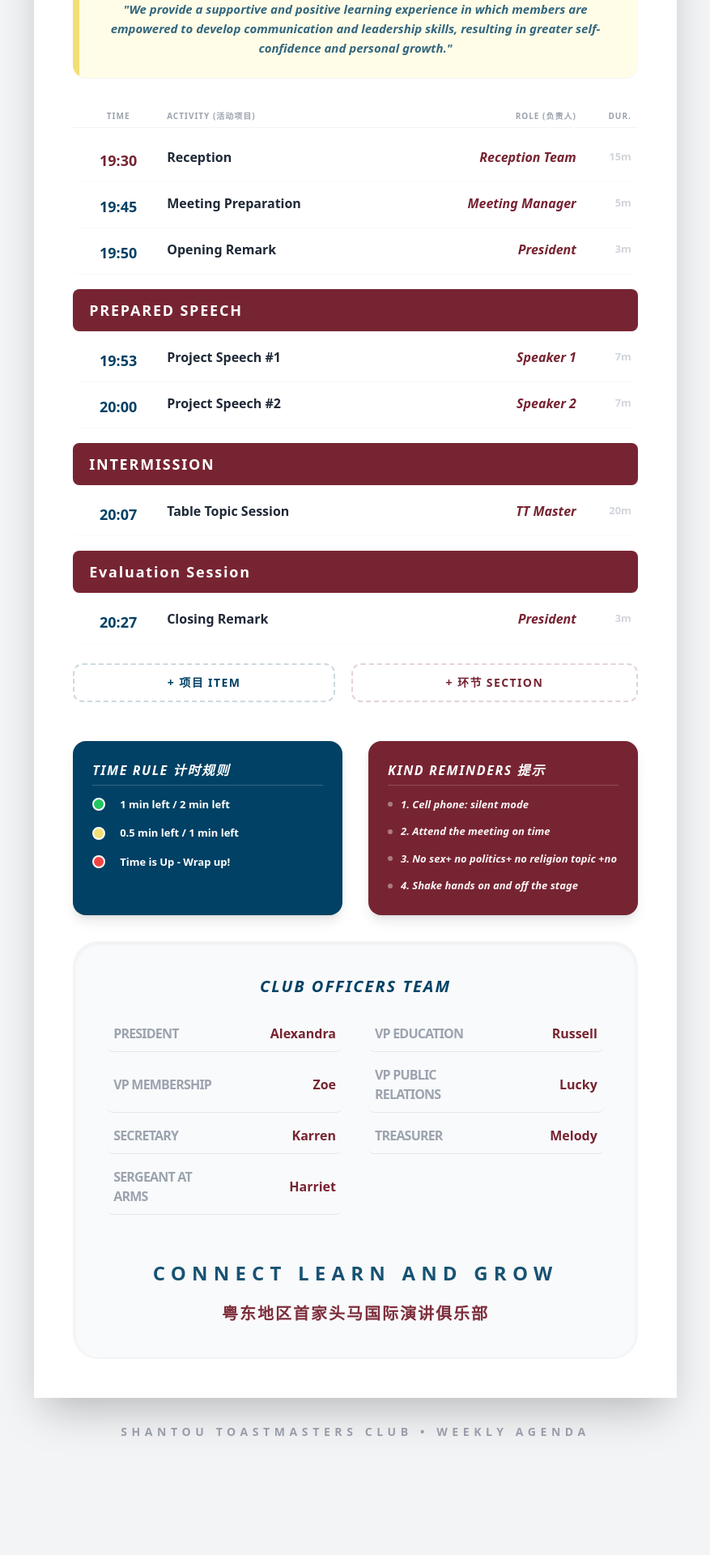
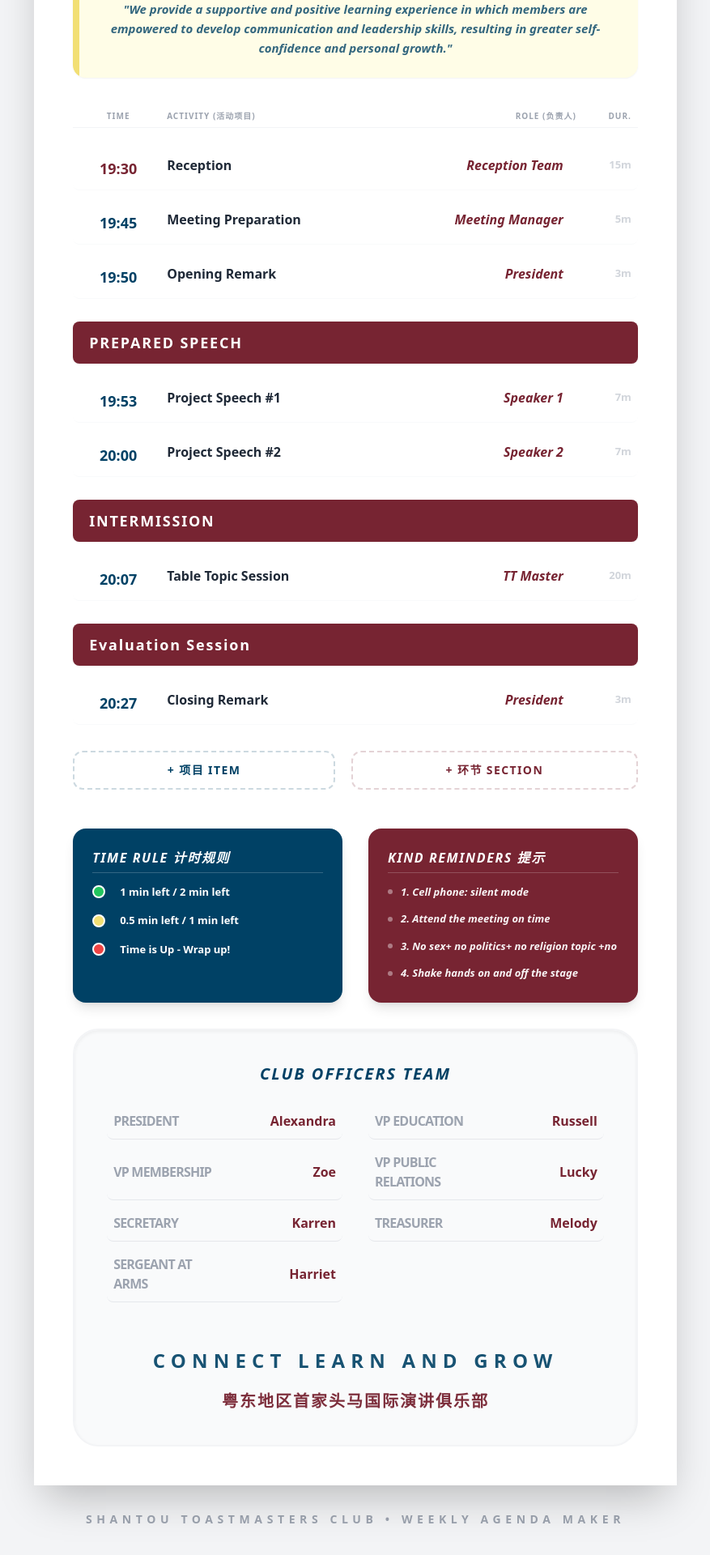
Before and after one commit to 347153245-alt/Chenyiyi, a React (Vite) app: page / in a window 1280 px wide. Shown: the part 953-2873 px from the top of the page at 81% size, without its empty margins (201-1078 px from the left). Before the commit the page ends 2827 px from the top, so only its background shows below. Built offline with nearby package versions, Linux system fonts and the light colour scheme.

Commit message:
feat: Add PlusCircle icon for UI enhancements
Replaces the generic Plus icon with a more specific PlusCircle icon in the UI to improve visual clarity. Also updates the storage key to reflect the versioning of these UI changes.

```diff
--- a/App.tsx
+++ b/App.tsx
@@ -1,6 +1,6 @@
 
 import React, { useState, useMemo, useRef, useEffect } from 'react';
-import { Plus, Trash2, Printer, ChevronUp, ChevronDown, RotateCcw, Save, Quote, Image as ImageIcon, MapPin, Clock } from 'lucide-react';
+import { Plus, Trash2, Printer, ChevronUp, ChevronDown, RotateCcw, Save, Quote, Image as ImageIcon, MapPin, Clock, PlusCircle } from 'lucide-react';
 import { MeetingInfo, AgendaItem, Officer, DayOfWeek, Month } from './types';
 import { DEFAULT_AGENDA, DEFAULT_OFFICERS, DAYS, MONTHS, DATES } from './constants';
 
@@ -30,7 +30,7 @@
 );
 
 const App: React.FC = () => {
-  const STORAGE_KEY = 'sttm-agenda-v19-final';
+  const STORAGE_KEY = 'sttm-agenda-v20-ux-plus';
   const introRef = useRef<HTMLTextAreaElement>(null);
   const paperRef = useRef<HTMLDivElement>(null);
 
@@ -224,7 +224,6 @@
 
         {/* Meeting Information Section */}
         <div className="space-y-4 md:space-y-6 mb-6">
-          {/* Meeting # & Theme Banner */}
           <div className="flex flex-wrap items-center gap-x-5 gap-y-2 border-b-2 border-[#772432] pb-2 md:pb-4">
             <div className="flex items-center gap-1.5 shrink-0">
               <span className="text-lg md:text-3xl font-black text-[#004165] italic">Meeting #</span>
@@ -247,7 +246,6 @@
             </div>
           </div>
 
-          {/* 1. Introduction - Plain & Elegant */}
           <div className="border-l-4 md:border-l-[6px] border-[#772432] py-2 px-4 md:px-6">
             <div className="flex items-start gap-3">
               <Quote size={18} className="text-[#772432] mt-0.5 shrink-0 opacity-40" />
@@ -264,7 +262,6 @@
             </div>
           </div>
 
-          {/* 2. Time Row - Simplified */}
           <div className="bg-[#004165]/5 border border-[#004165]/10 p-3 md:p-4 rounded-xl flex items-center gap-4 md:gap-6 w-full shadow-sm">
             <div className="flex flex-col items-center shrink-0 border-r-2 border-[#004165]/20 pr-4 md:pr-6">
               <Clock size={16} className="text-[#004165] mb-0.5 opacity-60" />
@@ -292,7 +289,6 @@
             </div>
           </div>
 
-          {/* 3. Location Row - Simplified */}
           <div className="bg-gray-50 border border-gray-100 p-3 md:p-4 rounded-xl flex items-center gap-4 md:gap-6 w-full shadow-sm">
             <div className="flex flex-col items-center shrink-0 border-r-2 border-gray-200 pr-4 md:pr-6">
               <MapPin size={16} className="text-[#772432] mb-0.5 opacity-60" />
@@ -349,12 +345,26 @@
           <div className="space-y-0.5 relative">
             {computedAgenda.map((item, index) => (
               <React.Fragment key={item.id}>
+                {/* IN-BETWEEN ADD BUTTONS (Visible on Hover) */}
+                <div className="h-2 relative group/plus no-print">
+                  <div className="absolute inset-0 flex items-center justify-center opacity-0 group-hover/plus:opacity-100 transition-all z-50">
+                    <div className="flex gap-2">
+                       <button onClick={() => addAgendaItemAt(index)} className="bg-[#004165] text-white p-1.5 rounded-full shadow-lg hover:scale-110 transition-transform flex items-center gap-1 px-3 text-[10px] font-bold">
+                         <Plus size={12} /> ITEM
+                       </button>
+                       <button onClick={() => addAgendaItemAt(index, true)} className="bg-[#772432] text-white p-1.5 rounded-full shadow-lg hover:scale-110 transition-transform flex items-center gap-1 px-3 text-[10px] font-bold">
+                         <Plus size={12} /> SECTION
+                       </button>
+                    </div>
+                  </div>
+                </div>
+
                 <div className={`group relative transition-all duration-200 ${item.isSectionHeader ? 'pt-4 pb-1.5' : ''}`}>
-                  {/* Inline Action Buttons */}
-                  <div className="absolute -left-1 md:-left-12 top-1/2 -translate-y-1/2 no-print flex flex-col gap-1 opacity-0 group-hover:opacity-100 transition-opacity bg-white shadow-xl rounded-lg p-1 border border-gray-100 z-40">
-                    <button onClick={() => moveItem(index, 'up')} className="p-1.5 hover:bg-gray-100 rounded text-gray-400 hover:text-[#772432]"><ChevronUp size={14}/></button>
-                    <button onClick={() => moveItem(index, 'down')} className="p-1.5 hover:bg-gray-100 rounded text-gray-400 hover:text-[#772432]"><ChevronDown size={14}/></button>
-                    <button onClick={() => deleteAgendaItem(item.id)} className="p-1.5 hover:bg-red-50 rounded text-gray-400 hover:text-red-600"><Trash2 size={14}/></button>
+                  {/* Inline Action Buttons (Updated for easier access) */}
+                  <div className="absolute -left-1 md:-left-12 top-1/2 -translate-y-1/2 no-print flex flex-col gap-1 opacity-0 group-hover:opacity-100 md:group-hover:opacity-100 transition-opacity bg-white/80 backdrop-blur shadow-xl rounded-lg p-1 border border-gray-100 z-40">
+                    <button onClick={() => moveItem(index, 'up')} className="p-2 hover:bg-gray-100 rounded text-gray-400 hover:text-[#772432] transition-colors"><ChevronUp size={16}/></button>
+                    <button onClick={() => moveItem(index, 'down')} className="p-2 hover:bg-gray-100 rounded text-gray-400 hover:text-[#772432] transition-colors"><ChevronDown size={16}/></button>
+                    <button onClick={() => deleteAgendaItem(item.id)} className="p-2 hover:bg-red-50 rounded text-gray-400 hover:text-red-600 transition-colors"><Trash2 size={16}/></button>
                   </div>
 
                   {item.isSectionHeader ? (
@@ -388,12 +398,14 @@
                         />
                       </div>
                       <div className="w-20 md:w-56 px-3 text-right">
+                        {/* Role Textarea - Optimized with padding-right for italics */}
                         <textarea
                           rows={1}
-                          className="w-full bg-transparent outline-none text-[11px] md:text-base font-black text-[#772432] text-right italic resize-none overflow-hidden block"
+                          className="w-full bg-transparent outline-none text-[11px] md:text-base font-black text-[#772432] text-right italic resize-none overflow-hidden block pr-2 md:pr-4"
                           value={item.role}
                           onInput={(e) => handleAutoHeight(e.target as HTMLTextAreaElement)}
                           onChange={(e) => updateAgendaItem(item.id, 'role', e.target.value)}
+                          placeholder="..."
                         />
                       </div>
                       <div className="w-8 md:w-14 text-right font-black text-gray-300 text-[10px] md:text-[13px] mt-0.5 shrink-0">
@@ -410,8 +422,8 @@
             ))}
           </div>
 
-          {/* Creation Controls */}
-          <div className="no-print mt-6 flex gap-3 md:gap-5">
+          {/* Bottom Creation Controls (Still kept for convenience) */}
+          <div className="no-print mt-8 flex gap-3 md:gap-5">
             <button onClick={() => addAgendaItemAt(agenda.length)} className="flex-grow py-3 border-2 border-dashed border-[#004165]/20 text-[#004165] rounded-xl font-bold hover:bg-[#004165] hover:text-white transition-all text-[10px] md:text-sm uppercase tracking-widest">+ 项目 Item</button>
             <button onClick={() => addAgendaItemAt(agenda.length, true)} className="flex-grow py-3 border-2 border-dashed border-[#772432]/20 text-[#772432] rounded-xl font-bold hover:bg-[#772432] hover:text-white transition-all text-[10px] md:text-sm uppercase tracking-widest">+ 环节 Section</button>
           </div>
@@ -419,7 +431,6 @@
 
         {/* Support Section Grid */}
         <div className="mt-10 md:mt-12 grid grid-cols-1 md:grid-cols-2 gap-6 md:gap-8 mb-8">
-          {/* Time Rules Box */}
           <div className="bg-[#004165] text-white p-4 md:p-6 rounded-2xl shadow-lg print-bg-blue">
             <h3 className="font-black italic text-[11px] md:text-base uppercase border-b border-white/20 pb-1.5 mb-3 tracking-widest">Time Rule 计时规则</h3>
             <div className="space-y-2.5 md:space-y-3 text-[10px] md:text-[13px] font-bold">
@@ -434,7 +445,6 @@
             </div>
           </div>
 
-          {/* Reminders Box */}
           <div className="bg-[#772432] text-white p-4 md:p-6 rounded-2xl shadow-lg print-bg-maroon">
             <h3 className="font-black italic text-[11px] md:text-base uppercase border-b border-white/20 pb-1.5 mb-3 tracking-widest">Kind Reminders 提示</h3>
             <div className="space-y-2 md:space-y-2.5">
@@ -464,7 +474,6 @@
             ))}
           </div>
 
-          {/* Footer Tagline and Branding */}
           <div className="mt-8 md:mt-14 text-center space-y-3 md:space-y-5">
             <p className="text-[#004165] font-black text-lg md:text-2xl tracking-[0.3em] uppercase leading-none opacity-90">CONNECT LEARN AND GROW</p>
             <p className="text-[#772432] font-black text-[12px] md:text-xl tracking-widest opacity-95 uppercase leading-none">粤东地区首家头马国际演讲俱乐部</p>
@@ -474,7 +483,7 @@
 
       {/* Page Footer Note */}
       <div className="mt-6 md:mt-8 text-gray-400 font-black uppercase text-[10px] md:text-sm tracking-[0.4em] no-print pb-24 md:pb-16 px-6 text-center">
-        ShanTou Toastmasters Club • Weekly Agenda
+        ShanTou Toastmasters Club • Weekly Agenda Maker
       </div>
     </div>
   );
```
